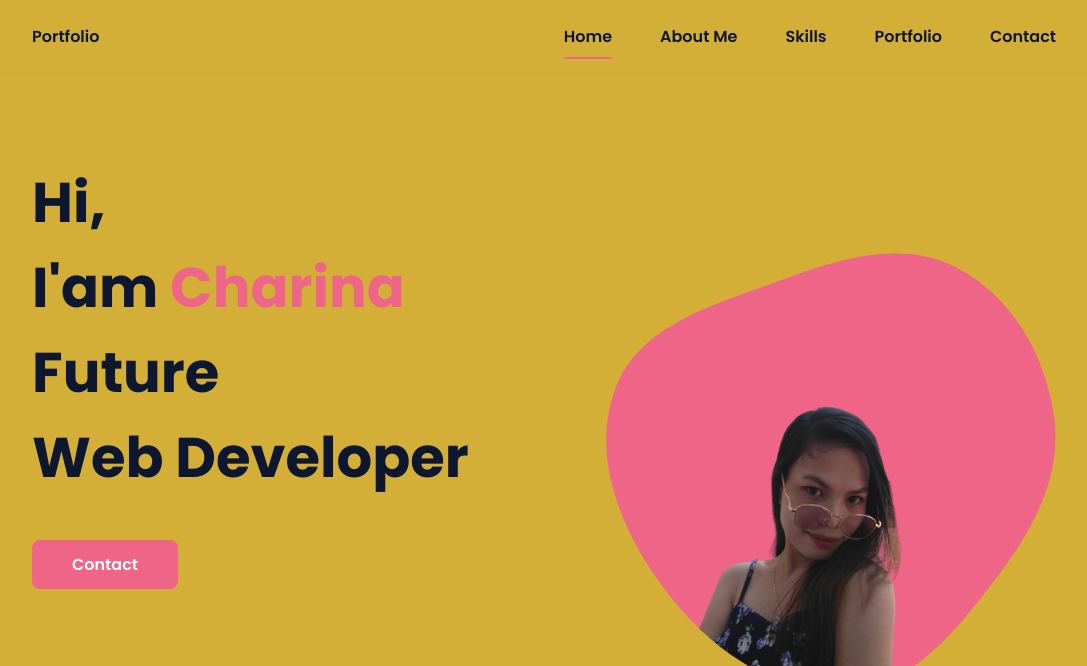
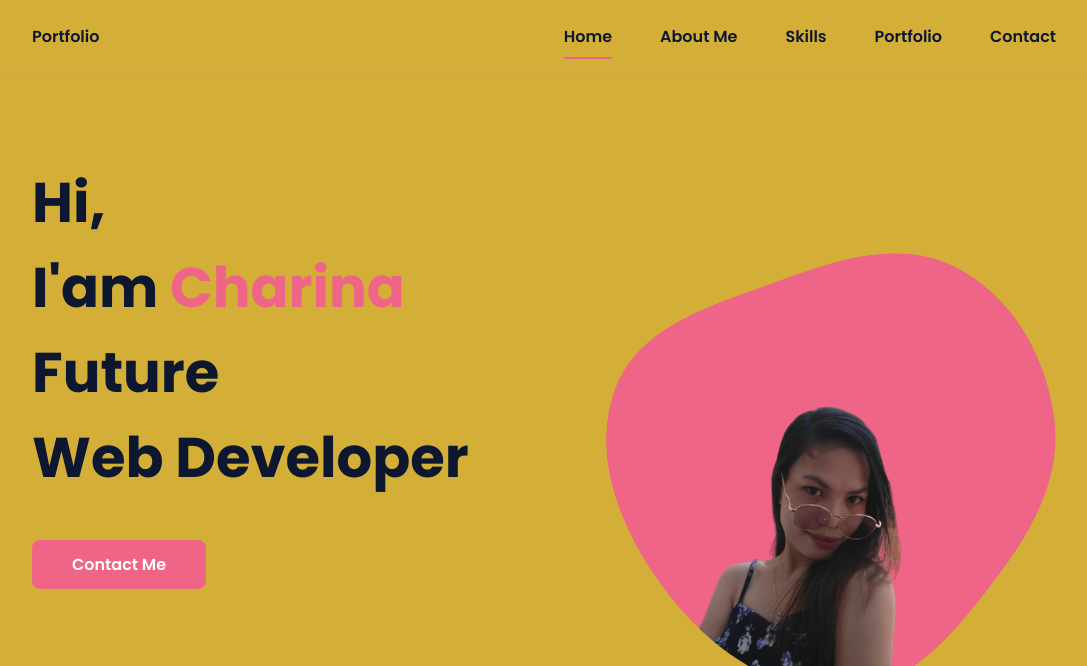
Before and after one commit to ChayYna/Beltran-Portfolio-Website, a plain HTML site: page index.html in a window 1280 px wide. Shown: the top 666 px of the page, without its empty margins (96-1183 px from the left). Drawn offline with nearby package versions, Linux system fonts and the light colour scheme.

Commit message:
Update index.html

```diff
--- a/index.html
+++ b/index.html
@@ -41,7 +41,7 @@
                 <div class="home__data">
                     <h1 class="home__title">Hi,<br>I'am <span class="home__title-color">Charina</span><br>Future <br> Web Developer</h1>
 
-                    <a href="#" class="button">Contact</a>
+                    <a href="#contact" class="button">Contact Me</a>
                 </div>
 
                 <div class="home__social">
```
